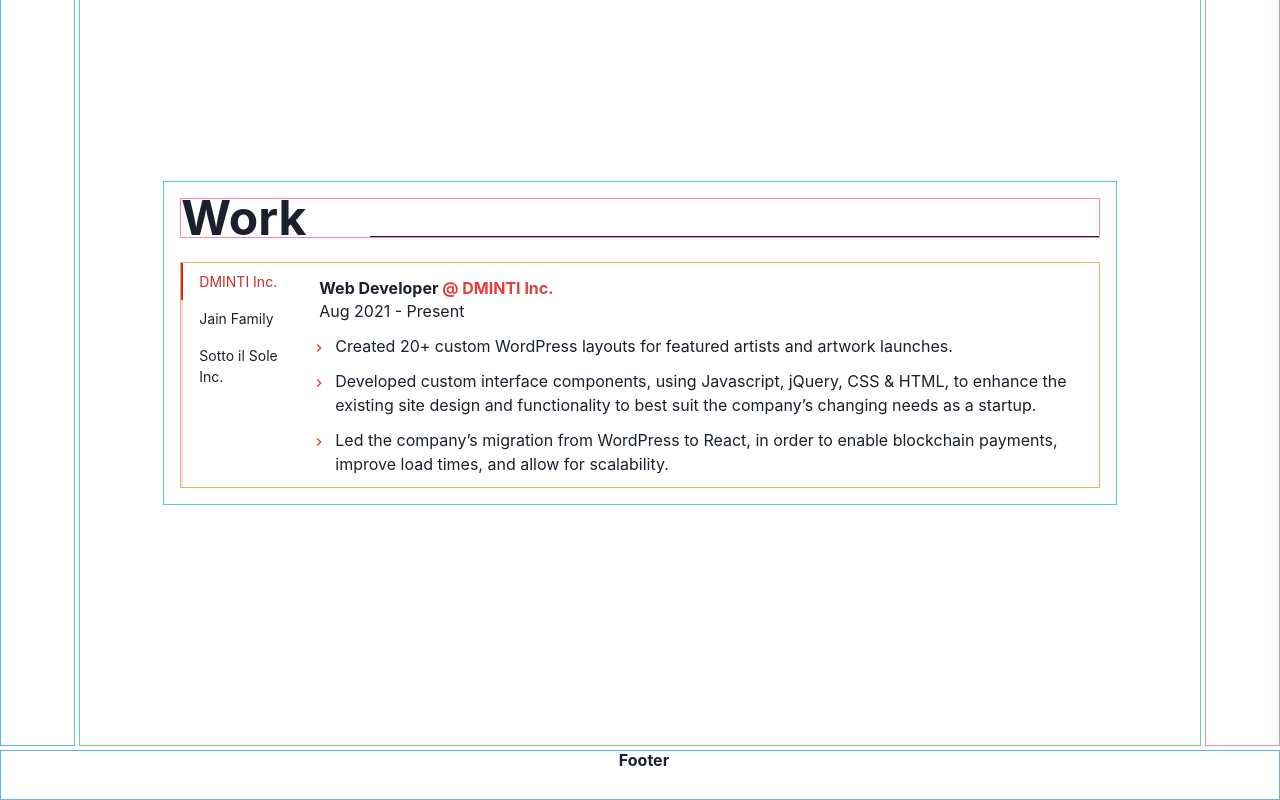
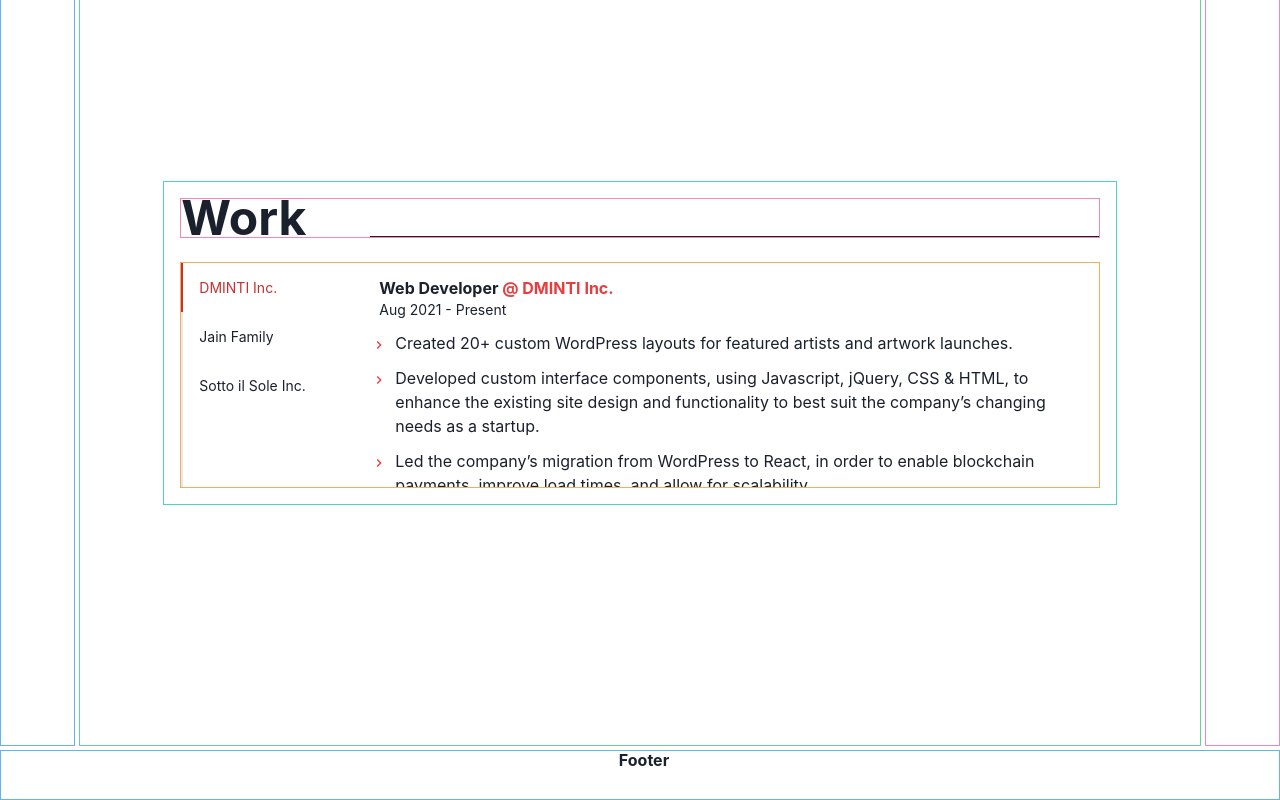
Before and after one commit to sashacandoit/portfolio-2023, a React (Create React App) app: page / in a window 1280 px wide. Shown: the part 1657-2457 px from the top of the page. Built offline with nearby package versions, Linux system fonts and the light colour scheme.

Commit message:
changed a bit of styling in tabs section

```diff
--- a/src/sections/components/WorkTabs.js
+++ b/src/sections/components/WorkTabs.js
@@ -8,7 +8,7 @@
     <Tabs orientation="vertical" colorScheme="red">
       <TabList alignItems={"start"}>
         {experience.map((tabContent, tabID) => (
-          <Tab fontSize="sm" textAlign="left" key={tabID}>
+          <Tab fontSize="sm" textAlign="left" key={tabID} minW="13em" minH="3.5em" justifyContent="start">
             {tabContent.company}
           </Tab>
         ))}
@@ -29,16 +29,13 @@
   return (
     <TabPanel overflow="scroll" maxHeight="28vh" minHeight="28vh">
       <Heading as='h5' size='sm'>{tabContent.title} <Link href='#' color='red.500'>@ {tabContent.company}</Link></Heading>
-      <Text fontSize="md">{tabContent.start_date} - {tabContent.end_date}</Text>
+      <Text fontSize="sm">{tabContent.start_date} - {tabContent.end_date}</Text>
       <List>
         {(tabContent.experience).map((item, idx) => (
-          <ListItem paddingLeft="1rem" textIndent="-1.5rem" marginTop="0.7rem" key={idx}>
+          <ListItem fontSize="md" paddingLeft="1rem" textIndent="-1.5rem" marginTop="0.7rem" key={idx}>
             <ListIcon as={ChevronRightIcon} color='red.500' />
             {item}
           </ListItem>
-          // Need to add style to list items
-          // text - indent: -1.5rem;
-          // padding-left: 1rem;
         ))}
       </List>
     </TabPanel>
```
